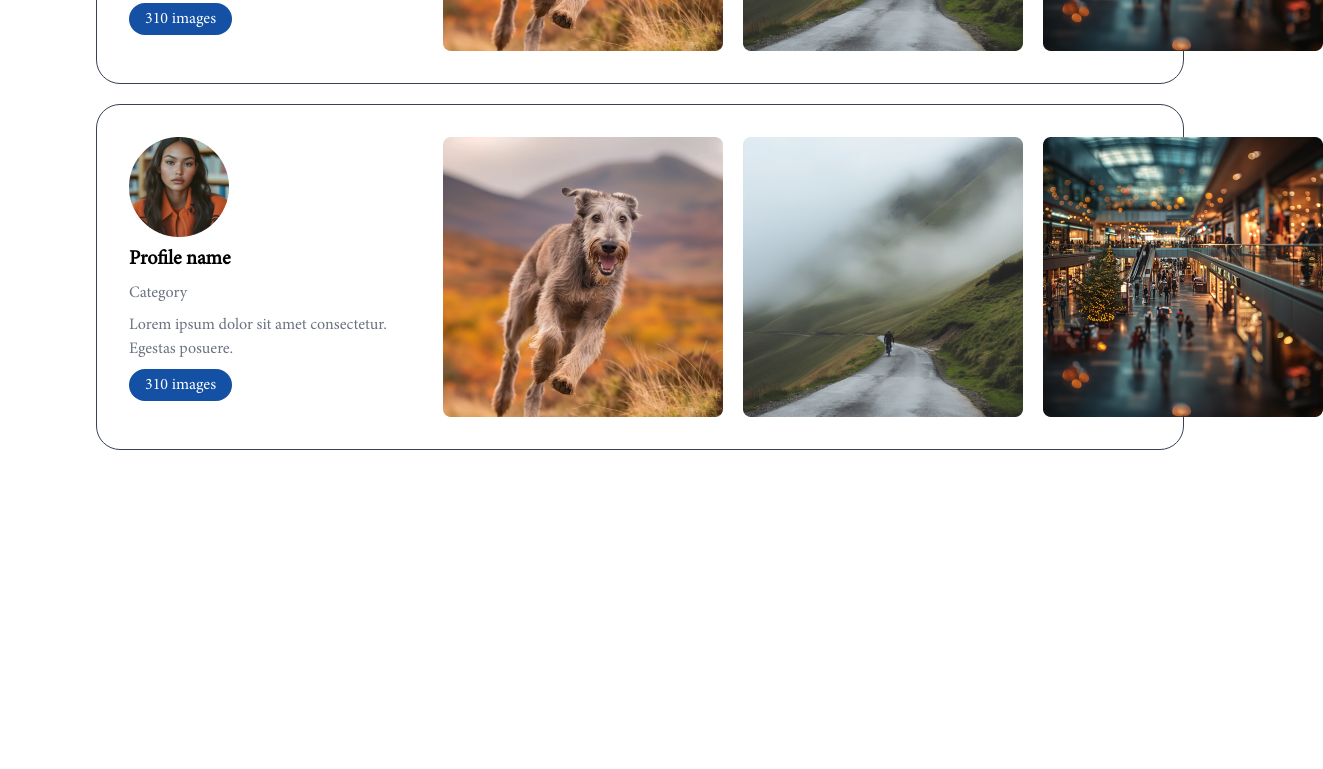
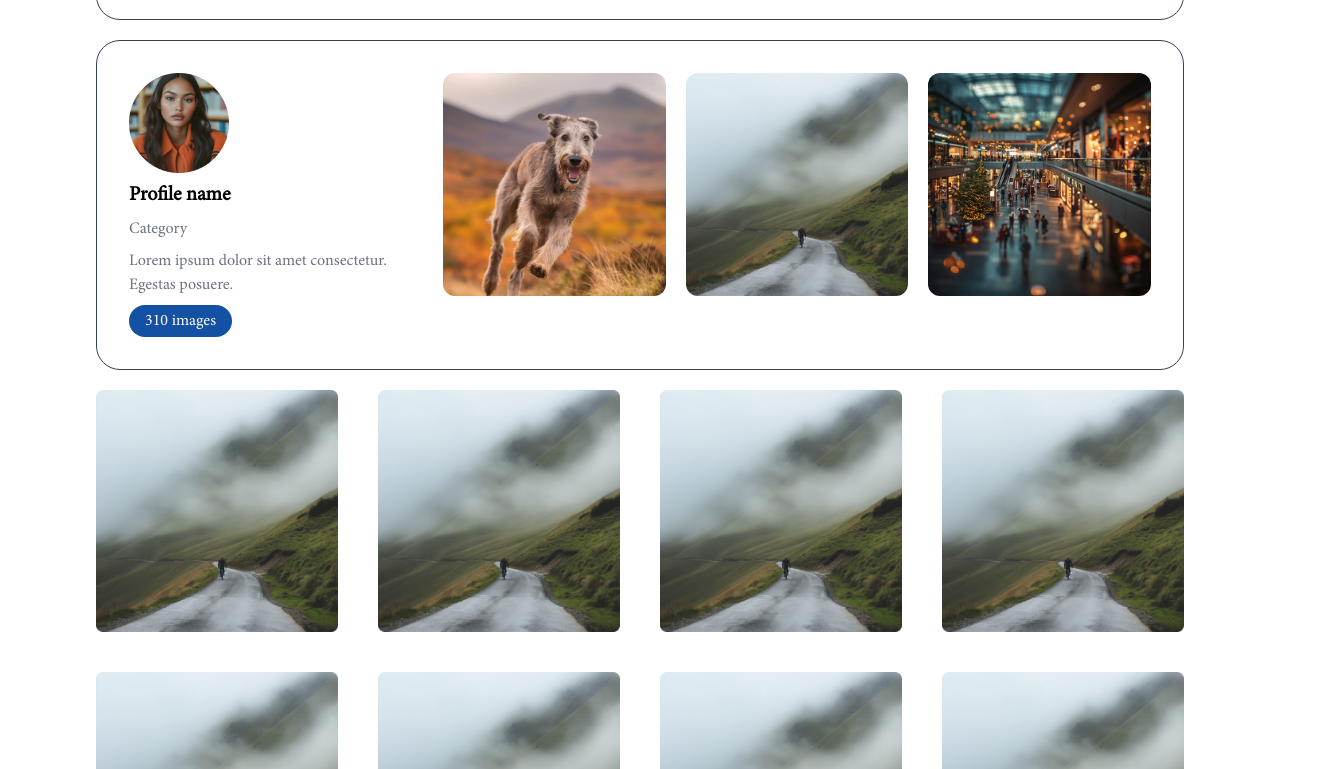
Before and after one commit to zahra-hsb/raamona-parallax, a Next.js app: page /explore in a window 1280 px wide. Shown: the part 1600-2369 px from the top of the page, 1323 px wide, since content can reach past the window. Before the commit the page ends 2090 px from the top, so only its background shows below. Built offline with nearby package versions, Linux system fonts and the light colour scheme.

Commit message:
picture container created and added to explore page

```diff
--- a/src/components/exploreComponents/Explore/index.jsx
+++ b/src/components/exploreComponents/Explore/index.jsx
@@ -1,3 +1,4 @@
+'use client'
 import CardContainer from "@/components/globalComponents/CardContainer"
 import Image from "next/image"
 import avatar from '../../../../public/images/explore/Frame 161.png'
@@ -5,6 +6,7 @@ import pic1 from '../../../../public/images/explore/Frame 158.png'
 import pic2 from '../../../../public/images/explore/Frame 159.png'
 import pic3 from '../../../../public/images/explore/Frame 160.png'
 import ProfileSection from "../ProfileSection"
+import PictureContainer from "../PictureContainer"
 
 const Explore = () => {
     const dataArray = [
@@ -15,6 +17,26 @@ const Explore = () => {
         { profileName: 'Profile name', category: 'Category', detail: 'Lorem ipsum dolor sit amet consectetur. Egestas posuere.', imagesCount: 310, avatar: avatar, images: [pic1, pic2, pic3] },
         { profileName: 'Profile name', category: 'Category', detail: 'Lorem ipsum dolor sit amet consectetur. Egestas posuere.', imagesCount: 310, avatar: avatar, images: [pic1, pic2, pic3, pic1] },
     ]
+
+    const picturesArray = [
+        { avatar: avatar, username: 'username', pic: pic2 },
+        { avatar: avatar, username: 'username', pic: pic2 },
+        { avatar: avatar, username: 'username', pic: pic2 },
+        { avatar: avatar, username: 'username', pic: pic2 },
+        { avatar: avatar, username: 'username', pic: pic2 },
+        { avatar: avatar, username: 'username', pic: pic2 },
+        { avatar: avatar, username: 'username', pic: pic2 },
+        { avatar: avatar, username: 'username', pic: pic2 },
+        { avatar: avatar, username: 'username', pic: pic2 },
+        { avatar: avatar, username: 'username', pic: pic2 },
+        { avatar: avatar, username: 'username', pic: pic2 },
+        { avatar: avatar, username: 'username', pic: pic2 },
+        { avatar: avatar, username: 'username', pic: pic2 },
+        { avatar: avatar, username: 'username', pic: pic2 },
+        { avatar: avatar, username: 'username', pic: pic2 },
+        { avatar: avatar, username: 'username', pic: pic2 },
+    ]
+
     return (
         <>
             <section className="flex flex-col px-24 py-5">
@@ -33,7 +55,26 @@ const Explore = () => {
                             <div className="p-10">There is no any data...</div>
                         }
                     </div>
-                    <div></div>
+                    <div className="grid grid-cols-4 gap-10">
+                        {picturesArray.length !== 0 ? picturesArray.map(item => (
+                            <>
+                                <PictureContainer item={item} />
+                            </>
+                        ))
+                            :
+                            <div>There is no any picture...</div>
+                        }
+                    </div>
+                    <div className="my-5 flex flex-col gap-5">
+                        {dataArray.length !== 0 ? dataArray?.slice(0, 5).map((item, index) => (
+                            <>
+                                <ProfileSection item={item} />
+                            </>
+                        ))
+                            :
+                            <div className="p-10">There is no any data...</div>
+                        }
+                    </div>
                 </div>
             </section>
         </>
--- /dev/null
+++ b/src/components/exploreComponents/PictureContainer/index.jsx
@@ -0,0 +1,39 @@
+import Image from "next/image"
+import avatar from '../../../../public/images/explore/Frame 161.png'
+import Link from "next/link"
+import { useState } from "react"
+import heart from '../../../../public/icons/like.svg'
+import redheart from '../../../../public/icons/State=Press.svg'
+
+const PictureContainer = ({ item }) => {
+
+    const [isLike, setLike] = useState(false)
+    const [count, setCount] = useState(0)
+
+    function handleLike() {
+        setLike(!isLike)
+        setCount(count + 1)
+    }
+    return (
+        <>
+            <span className="group rounded-xl relative">
+                <Image src={item.pic} alt="" className="w-full" />
+                <span className="absolute top-0 right-0 w-full h-full group-hover:opacity-100 flex flex-col items-center justify-center gap-5 text-white bg-black bg-opacity-25 cursor-pointer opacity-0 transition-all duration-500">
+                    <span className="rounded-full overflow-hidden">
+                        <Image src={item.avatar} alt="" />
+                    </span>
+                    <p>{item.username}</p>
+                    <Link href={'#'}>View profile</Link>
+                    <div className="flex flex-col items-center">
+                        <button onClick={handleLike} className="">
+                            <Image src={isLike ? redheart : heart} alt={'heart'} />
+                        </button>
+                        <span>{count}</span>
+                    </div>
+                </span>
+            </span>
+        </>
+    )
+}
+
+export default PictureContainer
--- a/src/components/exploreComponents/ProfileSection/index.jsx
+++ b/src/components/exploreComponents/ProfileSection/index.jsx
@@ -17,7 +17,9 @@ const ProfileSection = ({ item }) => {
                 <div className="flex gap-5">
                     {item.images.slice(0, 3).map(item => (
                         <>
-                            <Image src={item} alt="" />
+                            <span className="rounded-xl overflow-hidden">
+                                <Image src={item} alt="" />
+                            </span>
                         </>
                     ))}
                 </div>
```
